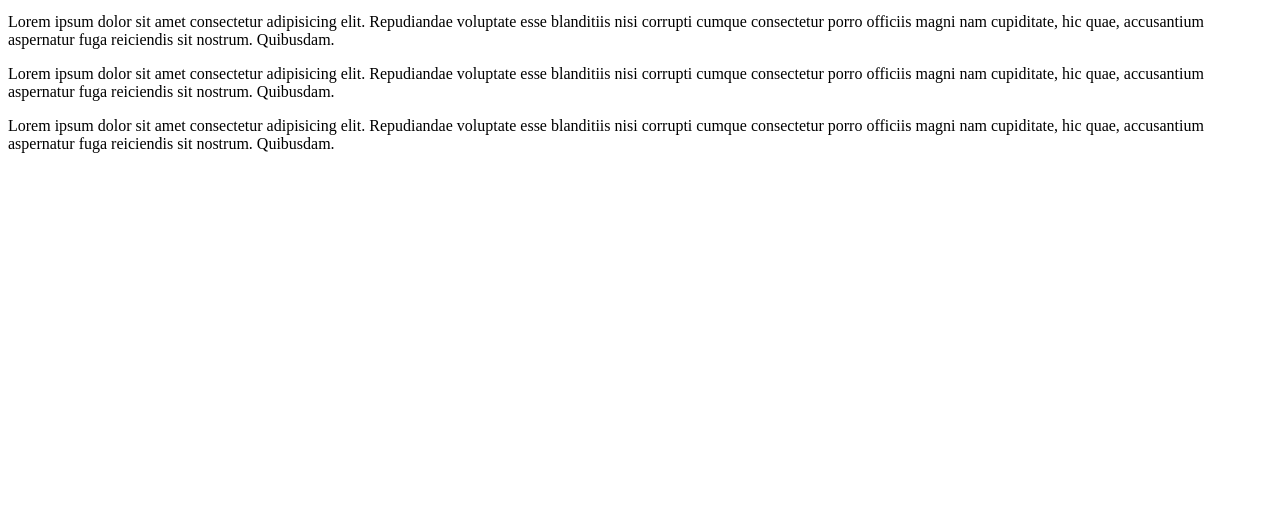
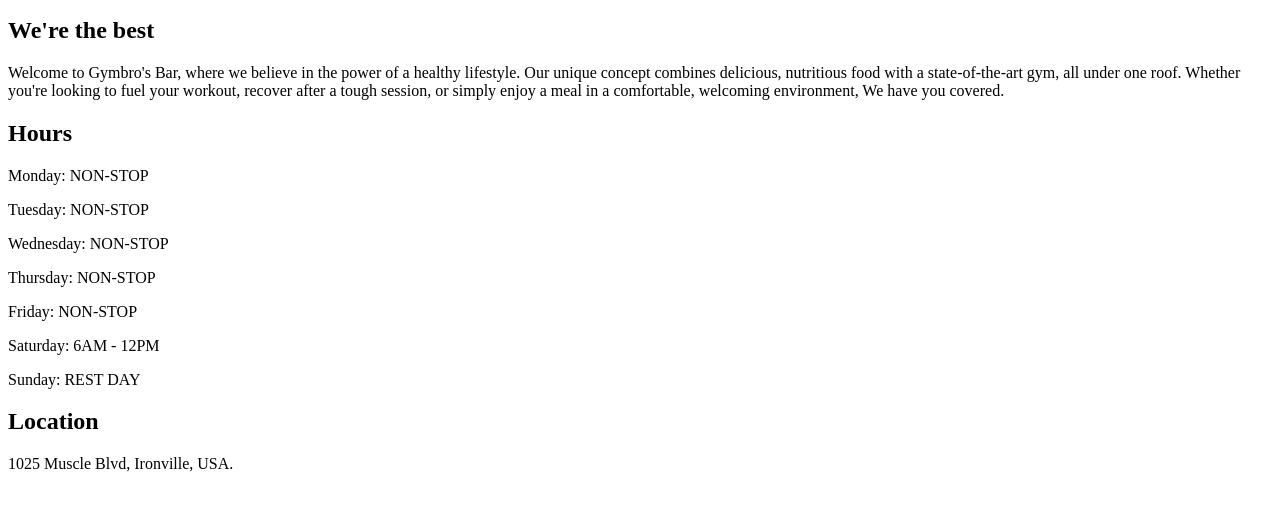
Before and after one commit to jozef-hudec-27/gymbros-bar, a plain HTML site: page index.html in a window 1280 px wide. Shown: the part 101-610 px from the top of the page. Drawn offline with Linux system fonts and the light colour scheme.

```diff
--- a/index.html
+++ b/index.html
@@ -16,15 +16,34 @@
             </div>
 
             <div class="info-wrapper">
-                <p>Lorem ipsum dolor sit amet consectetur adipisicing elit. Repudiandae voluptate esse blanditiis nisi corrupti cumque consectetur porro officiis magni nam cupiditate, hic quae, accusantium aspernatur fuga reiciendis sit nostrum. Quibusdam.</p>
+                <h2>We're the best</h2>
+
+                <p>
+                    Welcome to Gymbro's Bar, where we believe in the power of a healthy lifestyle. Our unique concept
+                    combines delicious, nutritious food with a state-of-the-art gym, all under one roof. Whether you're
+                    looking to fuel your workout, recover after a tough session, or simply enjoy a meal in a comfortable,
+                    welcoming environment, We have you covered.
+                </p>
             </div>
 
             <div class="info-wrapper">
-                <p>Lorem ipsum dolor sit amet consectetur adipisicing elit. Repudiandae voluptate esse blanditiis nisi corrupti cumque consectetur porro officiis magni nam cupiditate, hic quae, accusantium aspernatur fuga reiciendis sit nostrum. Quibusdam.</p>
+                <h2>Hours</h2>
+
+                <p>
+                    <p>Monday: NON-STOP</p>
+                    <p>Tuesday: NON-STOP</p>
+                    <p>Wednesday: NON-STOP</p>
+                    <p>Thursday: NON-STOP</p>
+                    <p>Friday: NON-STOP</p>
+                    <p>Saturday: 6AM - 12PM</p>
+                    <p>Sunday: REST DAY</p>
+                </p>
             </div>
 
             <div class="info-wrapper">
-                <p>Lorem ipsum dolor sit amet consectetur adipisicing elit. Repudiandae voluptate esse blanditiis nisi corrupti cumque consectetur porro officiis magni nam cupiditate, hic quae, accusantium aspernatur fuga reiciendis sit nostrum. Quibusdam.</p>
+                <h2>Location</h2>
+
+                <p>1025 Muscle Blvd, Ironville, USA.</p>
             </div>
         </div>
     </div>
```
